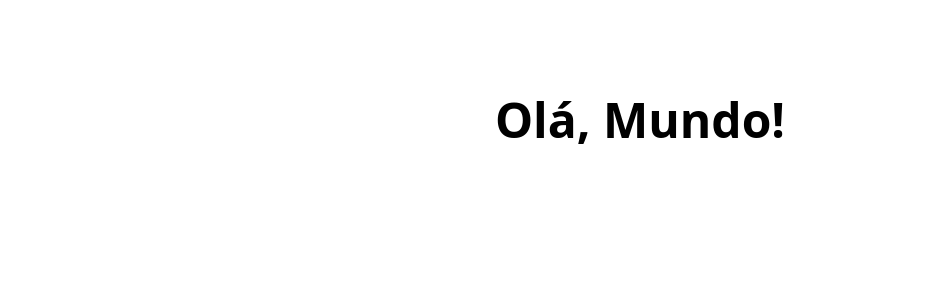
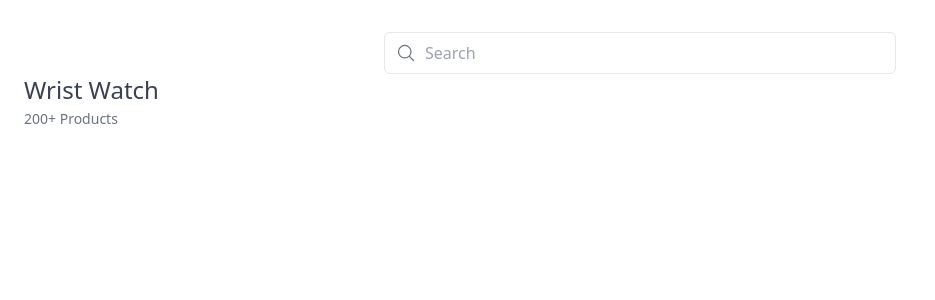
Before and after one commit to EduardoReisUX/watch-store, a Next.js app: page / in a window 1280 px wide. Shown: the top 300 px of the page, without its empty margins (0-935 px from the left). Built offline with nearby package versions, Linux system fonts and the light colour scheme.

Commit message:
feat: add Search component and its tests cases

```diff
--- /dev/null
+++ b/src/components/ProductCart.tsx
@@ -0,0 +1,3 @@
+export default function ProductCart() {
+  return <div></div>;
+}
--- a/src/components/Search.tsx
+++ b/src/components/Search.tsx
@@ -1,18 +1,43 @@
-export function Search() {
+import { useState } from "react";
+
+interface SearchProps {
+  doSearch(term: string): void;
+}
+
+export function Search({ doSearch }: SearchProps) {
+  const [term, setTerm] = useState("");
+
   return (
-    <div data-testid="test" className="relative mt-6 max-w-lg mx-auto">
+    <form
+      onSubmit={() => doSearch(term)}
+      name="search-form"
+      className="relative mt-6 max-w-lg mx-auto"
+    >
       <span className="absolute inset-y-0 left-0 pl-3 flex items-center">
-        <svg className="h-5 w-5 text-gray-500" viewBox="0 0 24 24" fill="none">
-          <path></path>
+        <svg
+          xmlns="http://www.w3.org/2000/svg"
+          fill="none"
+          viewBox="0 0 24 24"
+          strokeWidth="1.5"
+          stroke="currentColor"
+          className="w-5 h-5 text-gray-500"
+        >
+          <path
+            strokeLinecap="round"
+            strokeLinejoin="round"
+            d="M21 21l-5.197-5.197m0 0A7.5 7.5 0 105.196 5.196a7.5 7.5 0 0010.607 10.607z"
+          />
         </svg>
       </span>
 
       <input
         className="w-full border rounded-md pl-10 pr-4 py-2
-              focus:border-blue-500 focus:outline-none"
-        type="text"
+              focus:border-blue-500 focus:outline-none focus:shadow-outline"
+        type="search"
         placeholder="Search"
+        value={term}
+        onChange={(ev) => setTerm(ev.target.value)}
       />
-    </div>
+    </form>
   );
 }
--- a/src/pages/index.tsx
+++ b/src/pages/index.tsx
@@ -1,8 +1,25 @@
+import Head from "next/head";
+import ProductCart from "../components/ProductCart";
+import { Search } from "../components/Search";
+
 export default function Home() {
+  function doSearch() {}
+
   return (
     <>
-      <main className="flex flex-col justify-between items-center p-24 min-h-screen">
-        <h2 className="text-5xl font-bold">Olá, Mundo!</h2>
+      <Head>
+        <title>Watch Store</title>
+      </Head>
+
+      <main className="my-8">
+        <Search doSearch={doSearch} />
+        <div className="container mx-auto px-6">
+          <h3 className="text-gray-700 text-2xl font-medium">Wrist Watch</h3>
+          <span className="mt-3 text-sm text-gray-500">200+ Products</span>
+          <div className="grid gap-6 grid-cols-1 sm:grid-cols-2 lg:grid-cols-3">
+            <ProductCart />
+          </div>
+        </div>
       </main>
     </>
   );
```
Also changed, not shown: package.json (+7 -6 lines), 2 other files (tests, documents, lock files or other folders).
